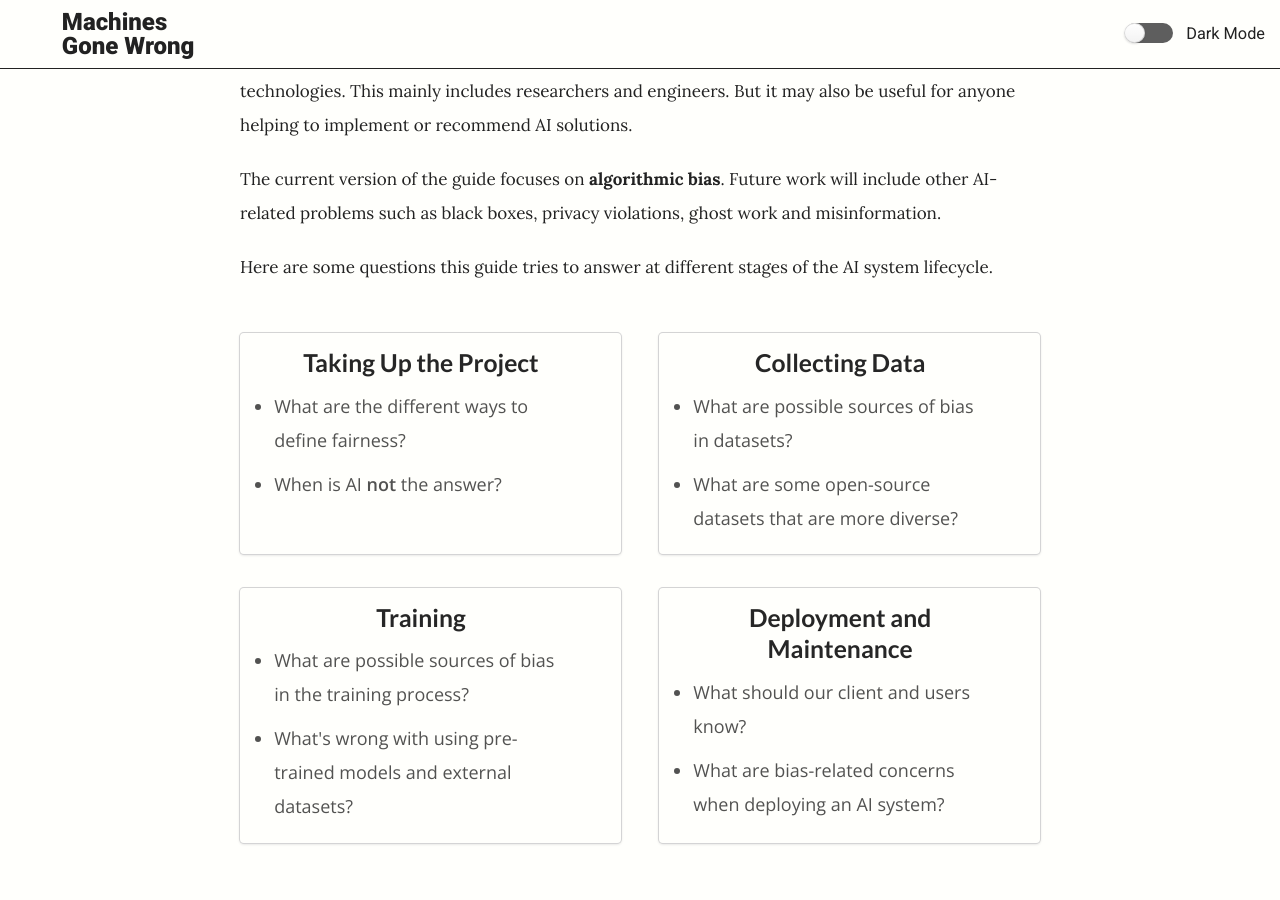
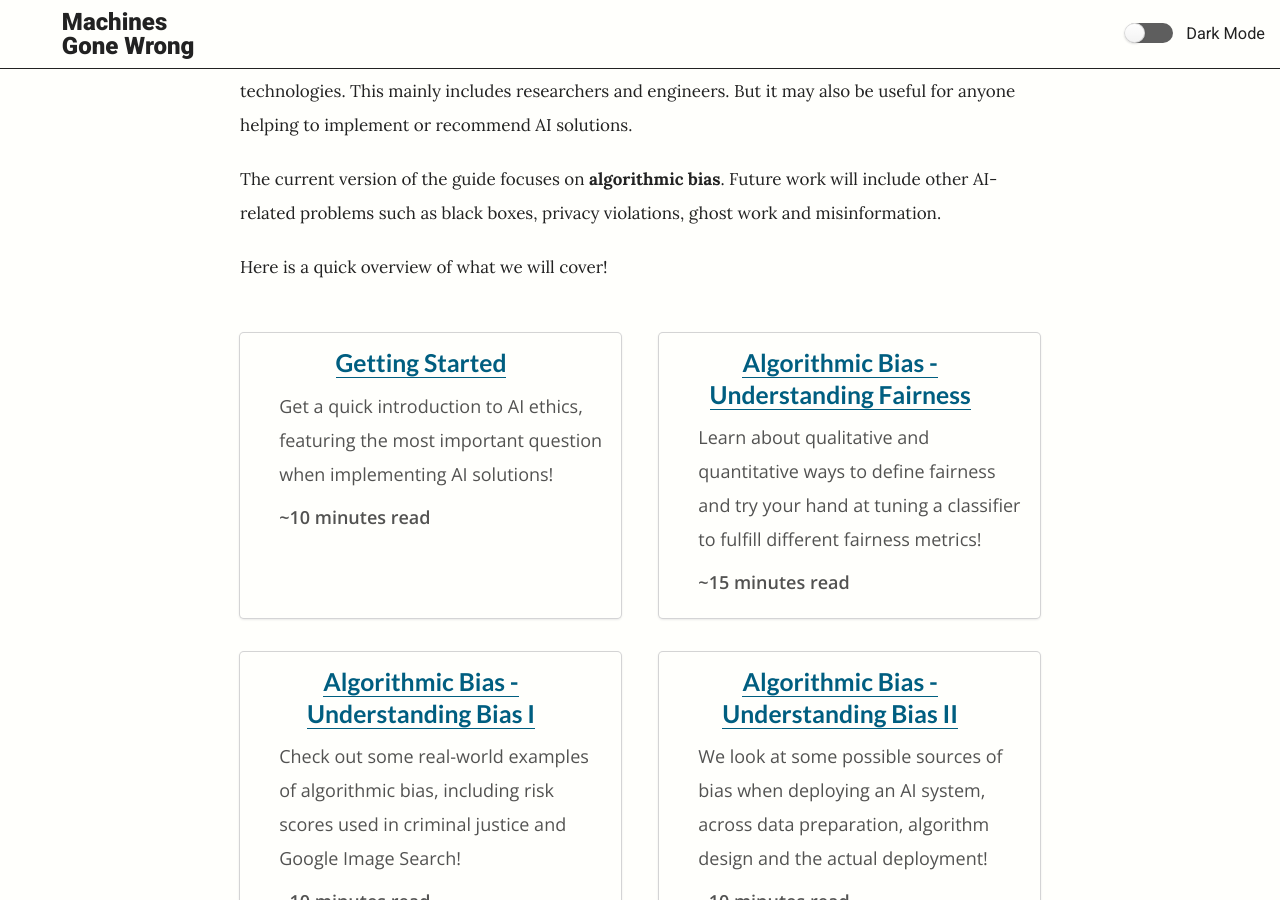
Before and after one commit to greentfrapp/machines-gone-wrong, a Jekyll site: the page built from index.md, in a window 1280 px wide and 900 px high, scrolled down 2648 px. Built offline with Jekyll 4.4.1, drawn with Linux system fonts in a browser that asks for light colours; nearby versions of some CDN libraries; some web fonts are replaced; comment, search, counter and statistics services are not loaded; a style sheet for code colours, icons or effects is not loaded; some of the changed text lies outside the part shown.

Commit message:
Added add a glance section

```diff
--- a/_includes/guide_head.html
+++ b/_includes/guide_head.html
@@ -14,10 +14,6 @@
 	<script src="https://cdnjs.cloudflare.com/ajax/libs/jquery/3.4.1/jquery.min.js"></script>
 	<script src="https://cdnjs.cloudflare.com/ajax/libs/semantic-ui/2.4.1/semantic.min.js"></script>
 	<script src="https://unpkg.com/vue"></script>
-	<script src="https://cdnjs.cloudflare.com/ajax/libs/showdown/1.9.0/showdown.min.js"></script>
-	<script src="https://unpkg.com/intersection-observer@0.5.1/intersection-observer.js"></script>
-	<!-- <script src="https://unpkg.com/scrollama"></script> -->
-	<!-- <script src="{{ "/assets/guide/scroller.js" | relative_url }}"></script> -->
 	<link rel="stylesheet" type="text/css" href="https://cdn.jsdelivr.net/npm/cookieconsent@3/build/cookieconsent.min.css" />
 	<script type="text/front-matter">
 	title: "Machines Gone Wrong"
--- a/_layouts/guide.html
+++ b/_layouts/guide.html
@@ -51,55 +51,67 @@
 					The current version of the guide focuses on <b>algorithmic bias</b>. Future work will include other AI-related problems such as black boxes, privacy violations, ghost work and misinformation.
 				</p>
 				<p>
-					Here are some questions this guide tries to answer at different stages of the AI system lifecycle.
+					Here is a quick overview of what we will cover!
 				</p>
 				<br/>
 				<div :class="introQuestionsClasses">
 					<div class="fluid card">
 						<div class="content">
-							<div class="header">Taking Up the Project</div>
+							<div class="header"><a href="basics/">Getting Started</a></div>
 							<div class="description">
-								<ul>
-									<li>What are the different ways to define fairness?</li>
-									<li>When is AI <b>not</b> the answer?</li>
-								</ul>
+								<p>
+									Get a quick introduction to AI ethics, featuring the most important question when implementing AI solutions!
+								</p>
+								<p style="font-weight: bold;">
+									~10 minutes read
+								</p>
 							</div>
 						</div>
 					</div>
 					<div class="card">
 						<div class="content">
-							<div class="header">Collecting Data</div>
+							<div class="header"><a href="fairness/">Algorithmic Bias - Understanding Fairness</a></div>
 							<div class="description">
-								<ul>
-									<li>What are possible sources of bias in datasets?</li>
-									<li>What are some open-source datasets that are more diverse?</li>
-								</ul>
+								<p>
+									Learn about qualitative and quantitative ways to define fairness and try your hand at tuning a classifier to fulfill different fairness metrics!
+								</p>
+								<p style="font-weight: bold;">
+									~15 minutes read
+								</p>
 							</div>
 						</div>
 					</div>
 					<div class="card">
 						<div class="content">
-							<div class="header">Training</div>
+							<div class="header"><a href="bias_i/">Algorithmic Bias - Understanding Bias I</a></div>
 							<div class="description">
-								<ul>
-									<li>What are possible sources of bias in the training process?</li>
-									<li>What's wrong with using pre-trained models and external datasets?</li>
-								</ul>
+								<p>
+									Check out some real-world examples of algorithmic bias, including risk scores used in criminal justice and Google Image Search!
+								</p>
+								<p style="font-weight: bold;">
+									~10 minutes read
+								</p>
 							</div>
 						</div>
 					</div>
 					<div class="card">
 						<div class="content">
-							<div class="header">Deployment and Maintenance</div>
+							<div class="header"><a href="bias_ii/">Algorithmic Bias - Understanding Bias II</a></div>
 							<div class="description">
-								<ul>
-									<li>What should our client and users know?</li>
-									<li>What are bias-related concerns when deploying an AI system?</li>
-								</ul>
+								<p>
+									We look at some possible sources of bias when deploying an AI system, across data preparation, algorithm design and the actual deployment!
+								</p>
+								<p style="font-weight: bold;">
+									~10 minutes read
+								</p>
 							</div>
 						</div>
 					</div>
 				</div>
+				<br/>
+				<p>
+					Finally, we will end off with a <a href="checklist/">Summary Checklist</a> and a list of <a href="resources/">Resources</a>.
+				</p>
 				<tofro prevtext="" prevlink="" nexttext="On to the Basics!" nextlink="basics/"></tofro>
 			</div>
 		</div>
--- a/_sass/guide.scss
+++ b/_sass/guide.scss
@@ -355,6 +355,10 @@ body#guide-body {
 		color: $guide-antitext-color;
 		font-family: 'Open Sans', sans-serif;
 
+		div.header {
+			text-align: center;
+		}
+
 		div.content {
 			line-height: 1.5;
 			width: 85%;
@@ -362,6 +366,7 @@ body#guide-body {
 			ol, ul, p {
 				font-family: 'Open Sans', sans-serif;
 				font-size: 18px;
+				padding: 0px 20px;
 			}
 
 			ul {
```
